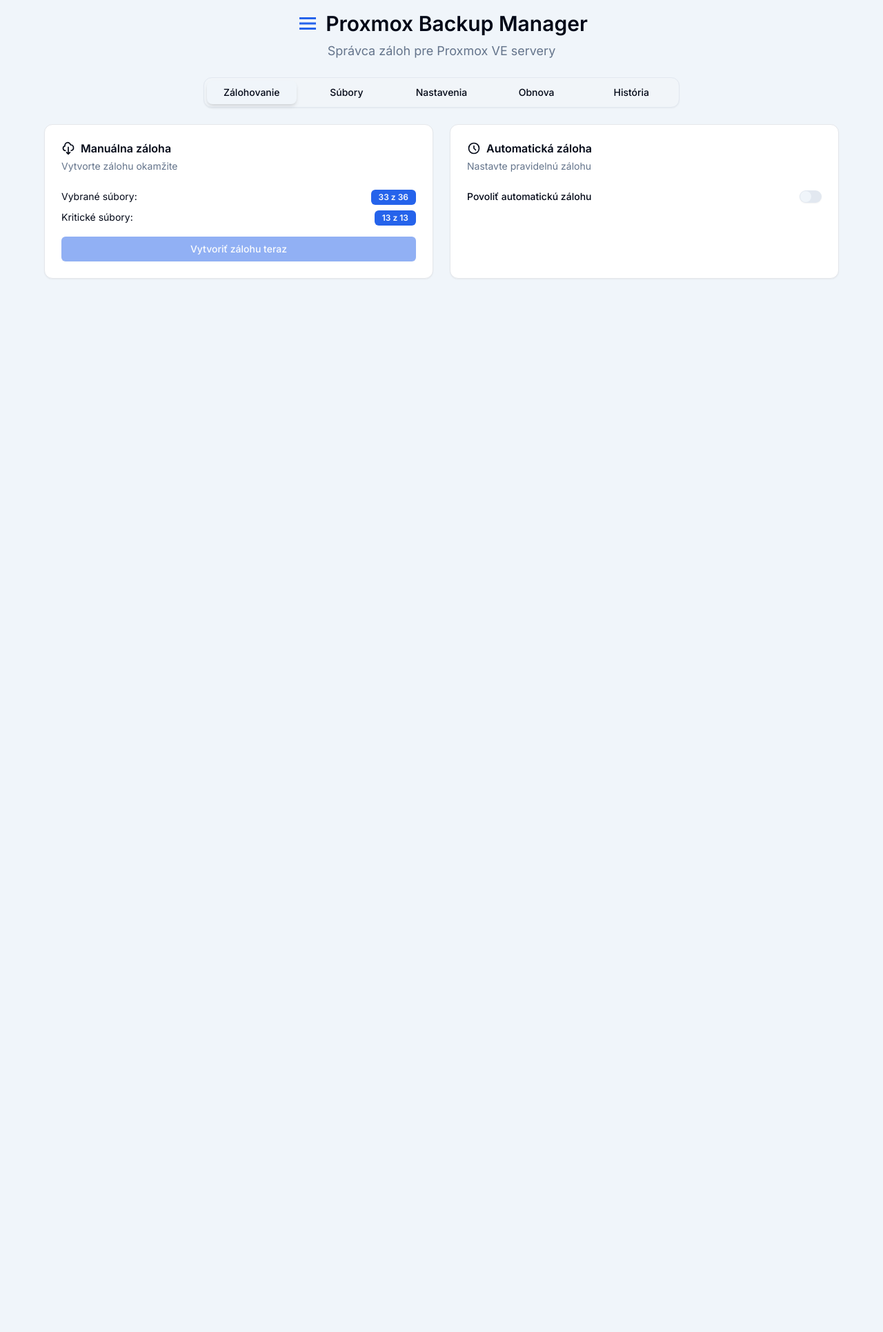
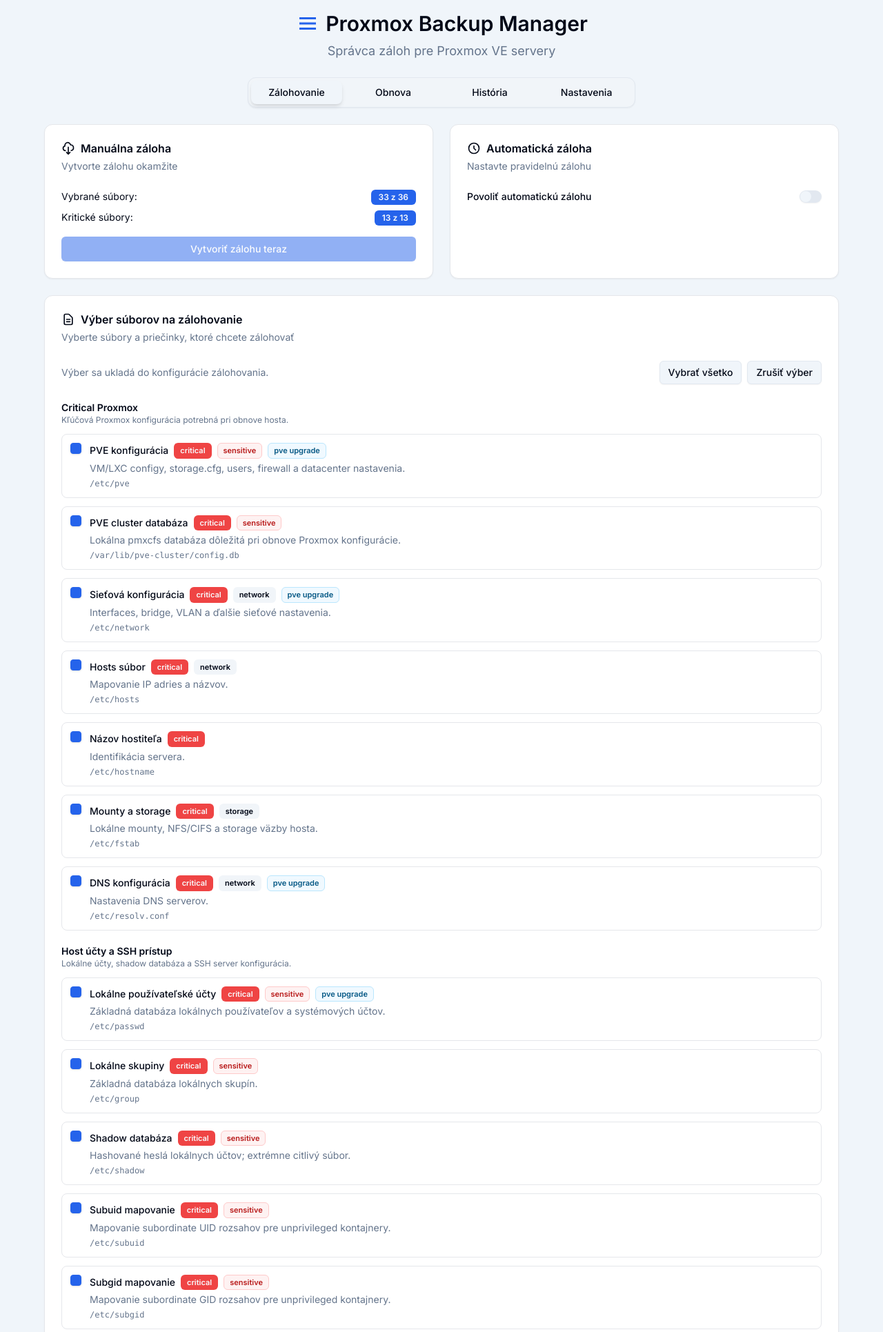
Before and after one commit to spekulanter/proxmox-backup, a Flask app: page / in a window 1280 px wide. Shown: the top 1931 px of the page at 69% size. Before the commit the page ends 404 px from the top, so only its background shows below. Run offline with Flask 3, Linux system fonts and the light colour scheme; data that the repository does not hold is empty; some libraries are stand-ins or nearby versions.

Commit message:
feat: Add bulk file selection API and update UI for backup file management

```diff
--- a/app.py
+++ b/app.py
@@ -42,14 +42,14 @@ BACKUP_CATEGORIES = [
         'description': 'Kľúčová Proxmox konfigurácia potrebná pri obnove hosta.'
     },
     {
+        'id': 'host_access',
+        'name': 'Host účty a SSH prístup',
+        'description': 'Lokálne účty, shadow databáza a SSH server konfigurácia.'
+    },
+    {
         'id': 'system_config',
         'name': 'Systémová konfigurácia',
         'description': 'Sieť, balíky, systemd a ďalšie nastavenia hosta.'
-    },
-    {
-        'id': 'host_access',
-        'name': 'Host účty a SSH prístup',
-        'description': 'Lokálne účty, shadow databáza a SSH server konfigurácia.'
     },
     {
         'id': 'admin_scripts',
@@ -130,7 +130,7 @@ DEFAULT_BACKUP_FILES = [
         'description': 'VM/LXC configy, storage.cfg, users, firewall a datacenter nastavenia.',
         'category': 'critical_proxmox',
         'priority': 'critical',
-        'tags': ['critical', 'sensitive'],
+        'tags': ['critical', 'sensitive', 'pve upgrade'],
         'critical': True,
         'selected': True
     },
@@ -150,7 +150,7 @@ DEFAULT_BACKUP_FILES = [
         'description': 'Interfaces, bridge, VLAN a ďalšie sieťové nastavenia.',
         'category': 'critical_proxmox',
         'priority': 'critical',
-        'tags': ['critical', 'network'],
+        'tags': ['critical', 'network', 'pve upgrade'],
         'critical': True,
         'selected': True
     },
@@ -190,7 +190,7 @@ DEFAULT_BACKUP_FILES = [
         'description': 'Nastavenia DNS serverov.',
         'category': 'critical_proxmox',
         'priority': 'critical',
-        'tags': ['critical', 'network'],
+        'tags': ['critical', 'network', 'pve upgrade'],
         'critical': True,
         'selected': True
     },
@@ -200,7 +200,7 @@ DEFAULT_BACKUP_FILES = [
         'description': 'Základná databáza lokálnych používateľov a systémových účtov.',
         'category': 'host_access',
         'priority': 'critical',
-        'tags': ['critical', 'sensitive'],
+        'tags': ['critical', 'sensitive', 'pve upgrade'],
         'critical': True,
         'selected': True
     },
@@ -1681,6 +1681,17 @@ def toggle_file_api(file_index):
         return jsonify({'success': True, 'selected': config['backup_files'][file_index]['selected']})
     return jsonify({'success': False, 'error': 'Invalid file index'}), 400
 
+@app.route('/api/files/selection', methods=['POST'])
+def set_file_selection_api():
+    """API endpoint pre hromadné nastavenie výberu súborov."""
+    data = request.get_json(silent=True) or {}
+    selected = bool(data.get('selected'))
+    config = load_config()
+    for item in config['backup_files']:
+        item['selected'] = selected
+    save_config(config)
+    return jsonify({'success': True, 'selected': selected, 'backup_files': config['backup_files']})
+
 @app.route('/api/test-ftp', methods=['POST'])
 def test_ftp_api():
     """API endpoint pre test FTP pripojenia"""
--- a/templates/index.html
+++ b/templates/index.html
@@ -74,17 +74,14 @@
                     <button onclick="showTab('backup')" id="tab-backup" class="data-[state=active]:bg-background dark:data-[state=active]:text-foreground focus-visible:border-ring focus-visible:ring-ring/50 focus-visible:outline-ring inline-flex h-[calc(100%-1px)] flex-1 items-center justify-center gap-1.5 rounded-lg border border-transparent px-8 py-1.5 text-sm font-medium whitespace-nowrap transition-all duration-200 focus-visible:ring-[3px] focus-visible:outline-1 disabled:pointer-events-none disabled:opacity-50 data-[state=active]:shadow-md [&_svg]:pointer-events-none [&_svg]:shrink-0 [&_svg:not([class*='size-'])]:size-4 bg-background text-foreground shadow-md border-border min-w-[120px]">
                         Zálohovanie
                     </button>
-                    <button onclick="showTab('files')" id="tab-files" class="inline-flex h-[calc(100%-1px)] flex-1 items-center justify-center gap-1.5 rounded-lg border border-transparent px-8 py-1.5 text-sm font-medium whitespace-nowrap transition-all duration-200 focus-visible:ring-[3px] focus-visible:outline-1 disabled:pointer-events-none disabled:opacity-50 [&_svg]:pointer-events-none [&_svg]:shrink-0 [&_svg:not([class*='size-'])]:size-4 text-foreground hover:bg-background/50 hover:border-border/50 min-w-[120px]">
-                        Súbory
-                    </button>
-                    <button onclick="showTab('settings')" id="tab-settings" class="inline-flex h-[calc(100%-1px)] flex-1 items-center justify-center gap-1.5 rounded-lg border border-transparent px-8 py-1.5 text-sm font-medium whitespace-nowrap transition-all duration-200 focus-visible:ring-[3px] focus-visible:outline-1 disabled:pointer-events-none disabled:opacity-50 [&_svg]:pointer-events-none [&_svg]:shrink-0 [&_svg:not([class*='size-'])]:size-4 text-foreground hover:bg-background/50 hover:border-border/50 min-w-[120px]">
-                        Nastavenia
-                    </button>
                     <button onclick="showTab('restore')" id="tab-restore" class="inline-flex h-[calc(100%-1px)] flex-1 items-center justify-center gap-1.5 rounded-lg border border-transparent px-8 py-1.5 text-sm font-medium whitespace-nowrap transition-all duration-200 focus-visible:ring-[3px] focus-visible:outline-1 disabled:pointer-events-none disabled:opacity-50 [&_svg]:pointer-events-none [&_svg]:shrink-0 [&_svg:not([class*='size-'])]:size-4 text-foreground hover:bg-background/50 hover:border-border/50 min-w-[120px]">
                         Obnova
                     </button>
                     <button onclick="showTab('history')" id="tab-history" class="inline-flex h-[calc(100%-1px)] flex-1 items-center justify-center gap-1.5 rounded-lg border border-transparent px-8 py-1.5 text-sm font-medium whitespace-nowrap transition-all duration-200 focus-visible:ring-[3px] focus-visible:outline-1 disabled:pointer-events-none disabled:opacity-50 [&_svg]:pointer-events-none [&_svg]:shrink-0 [&_svg:not([class*='size-'])]:size-4 text-foreground hover:bg-background/50 hover:border-border/50 min-w-[120px]">
                         História
+                    </button>
+                    <button onclick="showTab('settings')" id="tab-settings" class="inline-flex h-[calc(100%-1px)] flex-1 items-center justify-center gap-1.5 rounded-lg border border-transparent px-8 py-1.5 text-sm font-medium whitespace-nowrap transition-all duration-200 focus-visible:ring-[3px] focus-visible:outline-1 disabled:pointer-events-none disabled:opacity-50 [&_svg]:pointer-events-none [&_svg]:shrink-0 [&_svg:not([class*='size-'])]:size-4 text-foreground hover:bg-background/50 hover:border-border/50 min-w-[120px]">
+                        Nastavenia
                     </button>
                 </div>
 
@@ -180,10 +177,7 @@
                             </div>
                         </div>
                     </div>
-                </div>
 
-                <!-- Tab Content: Súbory -->
-                <div id="content-files" class="space-y-6 hidden">
                     <div class="bg-card text-card-foreground flex flex-col gap-6 rounded-xl border py-6 shadow-sm">
                         <div class="grid auto-rows-min grid-rows-[auto_auto] items-start gap-1.5 px-6">
                             <div class="leading-none font-semibold flex items-center gap-2">
@@ -197,6 +191,19 @@
                             </div>
                         </div>
                         <div class="px-6">
+                            <div class="mb-4 flex flex-col gap-2 sm:flex-row sm:items-center sm:justify-between">
+                                <div class="text-sm text-muted-foreground">
+                                    Výber sa ukladá do konfigurácie zálohovania.
+                                </div>
+                                <div class="flex flex-wrap gap-2">
+                                    <button type="button" onclick="setAllBackupSelection(true)" class="inline-flex items-center justify-center rounded-md border border-input bg-background px-3 py-1.5 text-sm font-medium shadow-xs hover:bg-accent">
+                                        Vybrať všetko
+                                    </button>
+                                    <button type="button" onclick="setAllBackupSelection(false)" class="inline-flex items-center justify-center rounded-md border border-input bg-background px-3 py-1.5 text-sm font-medium shadow-xs hover:bg-accent">
+                                        Zrušiť výber
+                                    </button>
+                                </div>
+                            </div>
                             <div class="space-y-3" id="backup-files-list">
                                 <!-- Files will be loaded here -->
                             </div>
@@ -365,23 +372,18 @@
                                 Archív môže obsahovať heslá, tokeny a SSH kľúče. Pred aplikovaním sa existujúce cieľové súbory na hoste skopírujú do rollback adresára v <span class="font-mono">/root</span>.
                             </div>
 
-                            <div class="grid gap-4 md:grid-cols-[1fr_auto]">
+                            <div>
                                 <div>
                                     <label for="restore-archive-select" class="flex items-center gap-2 text-sm leading-none font-medium">Lokálny archív</label>
                                     <select id="restore-archive-select" class="flex h-9 w-full min-w-0 rounded-md border border-input bg-transparent px-3 py-1 text-base shadow-xs transition-[color,box-shadow] outline-none disabled:pointer-events-none disabled:cursor-not-allowed disabled:opacity-50 md:text-sm focus-visible:border-ring focus-visible:ring-ring/50 focus-visible:ring-[3px] mt-1">
                                         <option value="">Načítavam archívy...</option>
                                     </select>
                                 </div>
-                                <div class="flex items-end">
-                                    <button onclick="loadRestorePreview()" id="restore-preview-btn" class="inline-flex items-center justify-center gap-2 whitespace-nowrap rounded-md text-sm font-medium transition-all disabled:pointer-events-none disabled:opacity-50 border border-input bg-background shadow-xs hover:bg-accent hover:text-accent-foreground h-9 px-4 py-2">
-                                        Preview
-                                    </button>
-                                </div>
                             </div>
 
                             <div id="restore-preview-list" class="space-y-3">
                                 <div class="rounded-lg border border-border px-4 py-3 text-sm text-muted-foreground">
-                                    Vyber archív a načítaj preview obnoviteľných ciest.
+                                    Vyber archív a obnoviteľné cesty sa načítajú automaticky.
                                 </div>
                             </div>
 
@@ -591,6 +593,28 @@
             }
         }
 
+        async function setAllBackupSelection(selected) {
+            try {
+                const response = await fetch('/api/files/selection', {
+                    method: 'POST',
+                    headers: {
+                        'Content-Type': 'application/json',
+                    },
+                    body: JSON.stringify({ selected })
+                });
+                const result = await response.json().catch(() => ({}));
+                if (!response.ok || !result.success) {
+                    throw new Error(result.error || 'Výber sa nepodarilo uložiť');
+                }
+                backupFiles = result.backup_files || backupFiles.map(file => ({ ...file, selected }));
+                renderBackupFiles();
+                updateCounts();
+            } catch (error) {
+                console.error('Bulk file selection error:', error);
+                alert('Chyba pri hromadnom výbere: ' + error.message);
+            }
+        }
+
         // Render backup files list
         function renderBackupFiles() {
             const container = document.getElementById('backup-files-list');
@@ -667,6 +691,7 @@
                 if (normalized === 'optional') classes = 'border-border bg-background text-muted-foreground';
                 if (normalized === 'large') classes = 'border-amber-200 bg-amber-50 text-amber-800';
                 if (normalized === 'sensitive') classes = 'border-red-200 bg-red-50 text-red-700';
+                if (normalized === 'pve upgrade') classes = 'border-sky-200 bg-sky-50 text-sky-800';
                 if (normalized.includes('autofs') || normalized.includes('qnap')) classes = 'border-emerald-200 bg-emerald-50 text-emerald-800';
                 return `<span class="inline-flex items-center rounded-md border px-2 py-0.5 text-[11px] font-semibold ${classes}">${escapeHtml(tag)}</span>`;
             }).join('');
@@ -868,6 +893,7 @@
         async function loadRestoreArchives() {
             const select = document.getElementById('restore-archive-select');
             if (!select) return;
+            const previousValue = select.value;
 
             try {
                 const response = await fetch('/api/restore/archives');
@@ -877,6 +903,9 @@
                 }
                 restoreArchives = data.archives || [];
                 renderRestoreArchives();
+                if (select.value && select.value !== previousValue) {
+                    await loadRestorePreview();
+                }
             } catch (error) {
                 console.error('Restore archives error:', error);
                 select.innerHTML = `<option value="">${escapeHtml(error.message)}</option>`;
@@ -903,6 +932,8 @@
             }).join('');
             if (currentValue && restoreArchives.some(archive => String(archive.id) === String(currentValue))) {
                 select.value = currentValue;
+            } else if (restoreArchives.length === 1) {
+                select.value = restoreArchives[0].id;
             }
         }
 
@@ -912,7 +943,10 @@
             const status = document.getElementById('restore-status');
 
             if (!archiveId) {
-                alert('Vyber archív na obnovu');
+                restorePreviewItems = [];
+                renderRestorePreview();
+                status.classList.add('hidden');
+                updateRestoreButton();
                 return;
             }
 
@@ -947,7 +981,7 @@
             if (!restorePreviewItems.length) {
                 container.innerHTML = `
                     <div class="rounded-lg border border-border px-4 py-3 text-sm text-muted-foreground">
-                        Vyber archív a načítaj preview obnoviteľných ciest.
+                        Vyber archív a obnoviteľné cesty sa načítajú automaticky.
                     </div>
                 `;
                 return;
@@ -1216,12 +1250,13 @@
                 document.getElementById(id).addEventListener('input', updateRestoreButton);
             });
             document.getElementById('source-mode').addEventListener('change', updateSourceModeVisibility);
-            document.getElementById('restore-archive-select').addEventListener('change', function() {
+            document.getElementById('restore-archive-select').addEventListener('change', async function() {
                 restorePreviewItems = [];
                 renderRestorePreview();
                 document.getElementById('restore-status').classList.add('hidden');
                 document.getElementById('restore-result').classList.add('hidden');
                 updateRestoreButton();
+                await loadRestorePreview();
             });
             document.getElementById('restore-confirm').addEventListener('input', updateRestoreButton);
         });
```
Also changed, not shown: tests/test_archive.py (+9 -0 lines).
